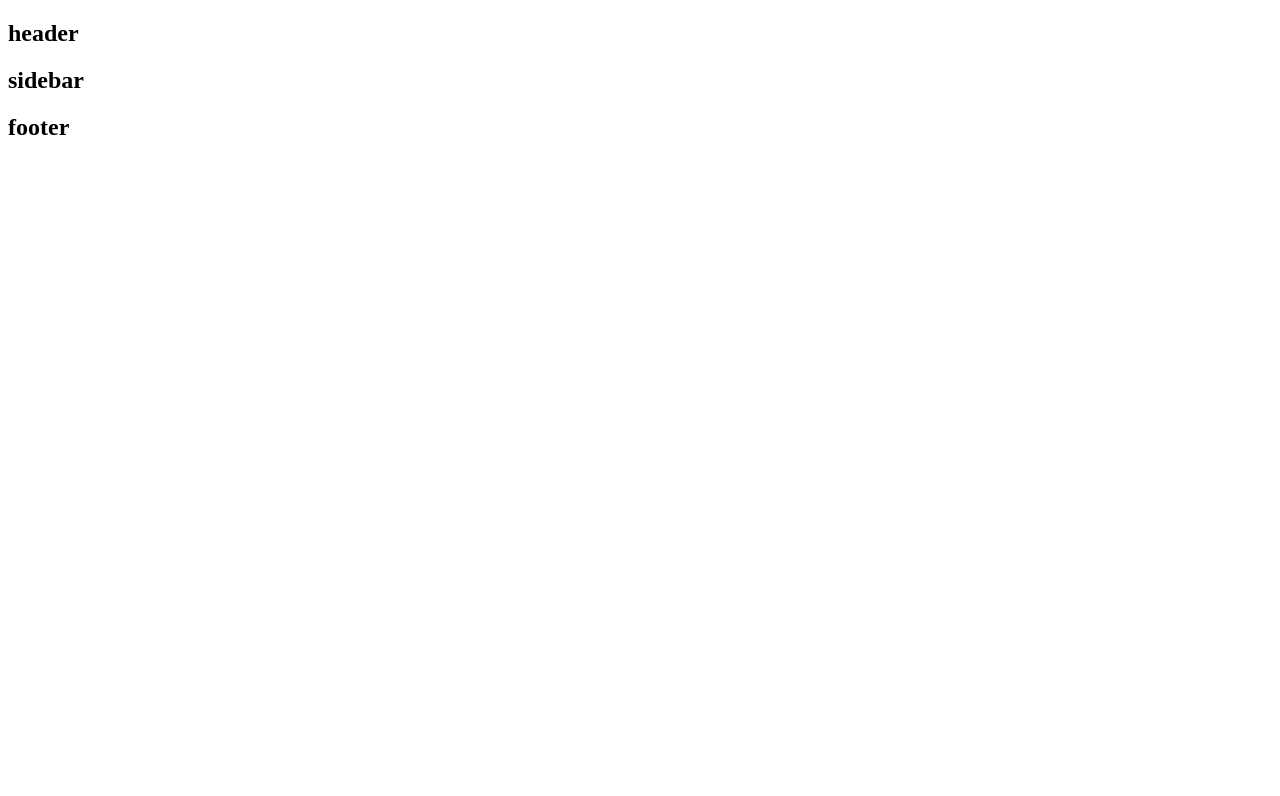
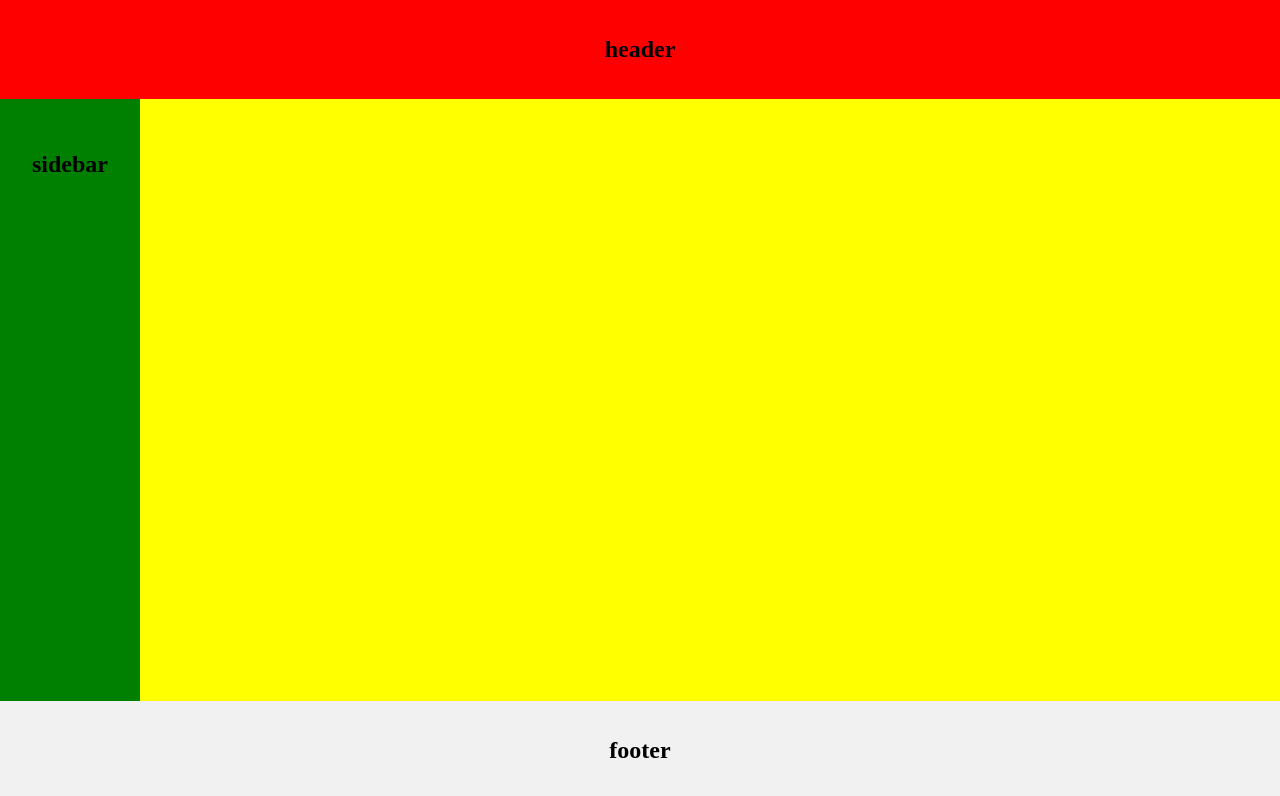
Before and after one commit to FedorAgafonov/test-work-mail, a plain HTML site: page index.html in a window 1280 px wide. Drawn offline with Linux system fonts and the light colour scheme.

Commit message:
Сreated the site grid.

```diff
--- /dev/null
+++ b/css/style.css
@@ -0,0 +1,33 @@
+body {
+  display: grid;
+  grid-template: auto 1fr auto / auto 1fr auto;
+  height: 100vh;
+
+  padding: 0;
+  margin: 0;
+}
+
+header {
+  padding: 1rem;
+  grid-column: 1 / 4;
+  background: red;
+  text-align: center;
+}
+
+.sidebar {
+  padding: 2rem;
+  grid-column: 1 / 2;
+  background: green;
+}
+
+main {
+  grid-column: 2 / 4;
+  background: yellow;
+}
+
+footer {
+  padding: 1rem;
+  grid-column: 1 / 4;
+  background: #f1f1f1;
+  text-align: center;
+}
--- a/index.html
+++ b/index.html
@@ -2,16 +2,17 @@
 <html lang="ru" dir="ltr">
   <head>
     <meta charset="utf-8">
-    <title></title>
+    <title>Test</title>
+    <link rel="stylesheet" type="text/css" href="css/style.css">
   </head>
   <body>
     <header>
       <h2>header</h2>
     </header>
+    <div class="sidebar">
+      <h2>sidebar</h2>
+    </div>
     <main>
-      <div class="sidebar">
-        <h2>sidebar</h2>
-      </div>
       <div class="table">
       </div>
     </main>
```
